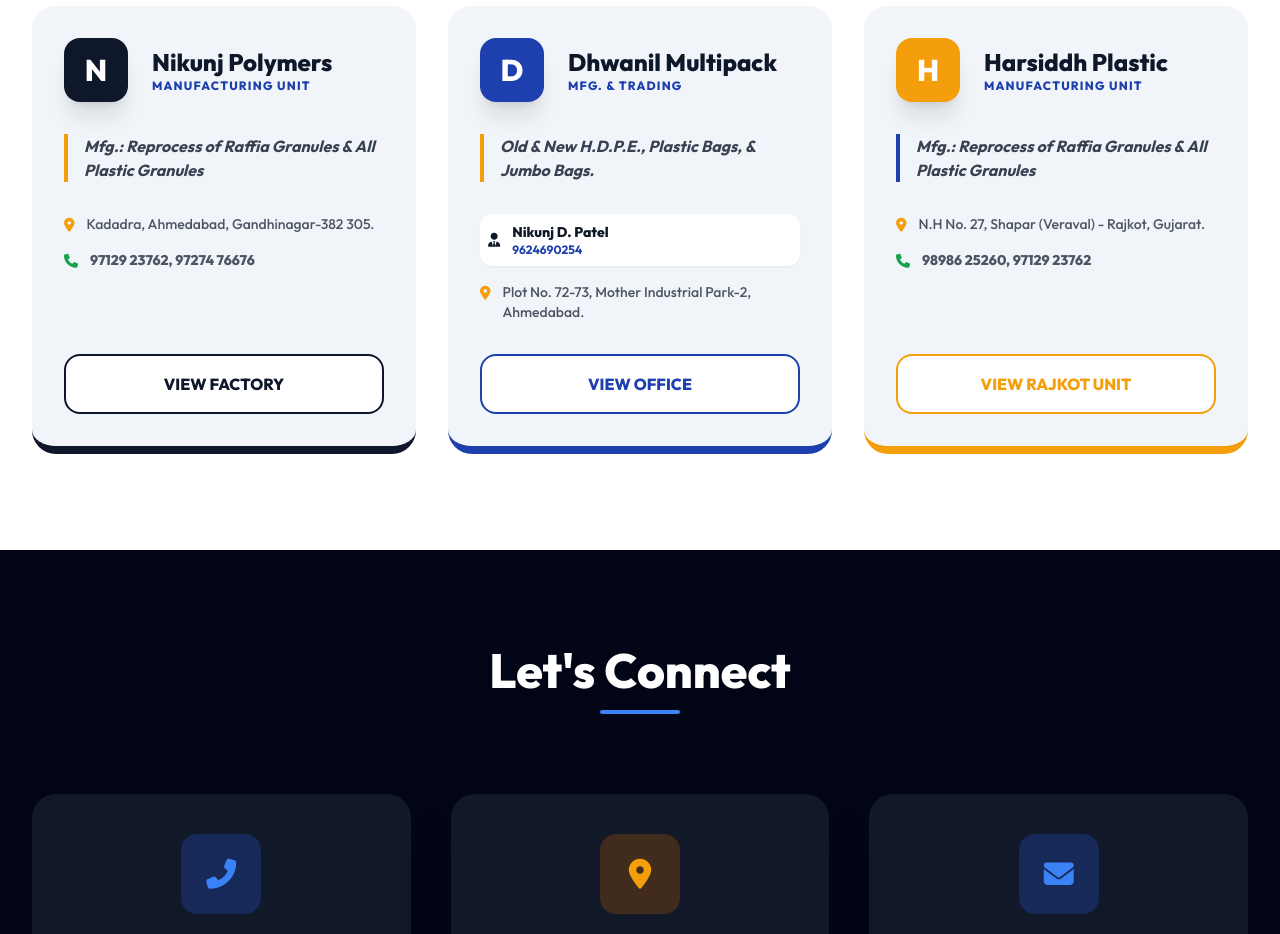
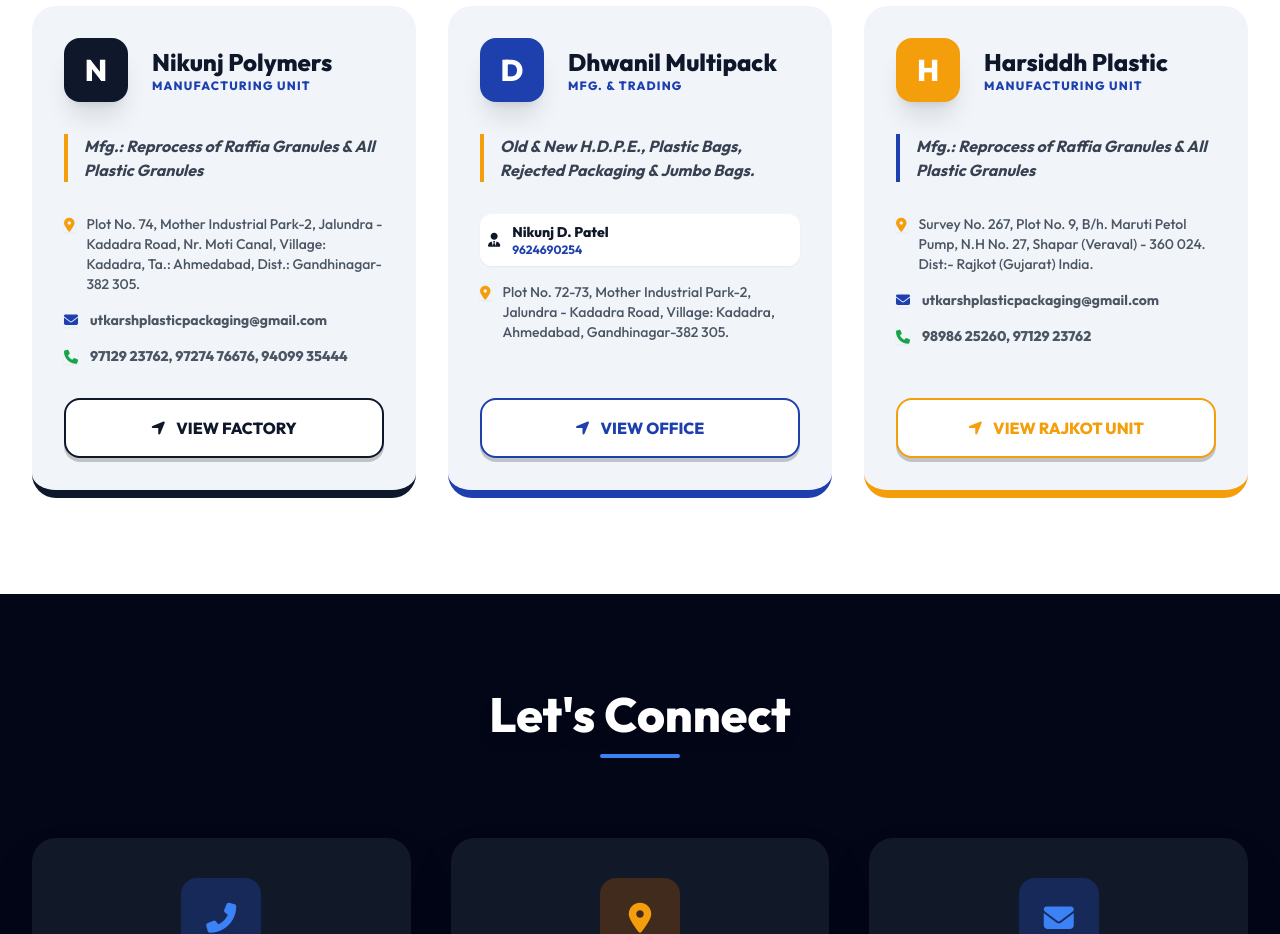
Before and after one commit to jeet0909/utkarshplasticpackaging, a plain HTML site: page index.html in a window 1280 px wide. Shown: the part 5880-6814 px from the top of the page. Drawn offline with nearby package versions, Linux system fonts and the light colour scheme.

Commit message:
Update index.html

```diff
--- a/index.html
+++ b/index.html
@@ -279,6 +279,7 @@
             </div>
 
             <div class="grid lg:grid-cols-3 gap-8">
+
                 <div class="bg-brand-light border-b-8 border-brand-dark p-8 rounded-3xl hover:shadow-3d-lg transition-all duration-500 transform hover:-translate-y-2 flex flex-col">
                     <div class="flex items-center gap-6 mb-8">
                         <div class="w-16 h-16 bg-brand-dark text-white rounded-2xl shadow-xl flex items-center justify-center text-3xl font-black">N</div>
@@ -287,19 +288,26 @@
                             <p class="text-xs text-brand-blue font-black uppercase tracking-widest">Manufacturing Unit</p>
                         </div>
                     </div>
+
                     <p class="text-gray-700 mb-8 font-bold text-base border-l-4 border-brand-gold pl-4 italic">Mfg.: Reprocess of Raffia Granules & All Plastic Granules</p>
+
                     <div class="space-y-4 text-sm text-gray-600 flex-grow">
                         <div class="flex items-start gap-3">
-                            <i class="fas fa-map-marker-alt text-brand-gold mt-1"></i>
-                            <p class="font-medium">Kadadra, Ahmedabad, Gandhinagar-382 305.</p>
+                            <i class="fas fa-map-marker-alt text-brand-gold mt-1 shadow-sm"></i>
+                            <p class="font-medium">Plot No. 74, Mother Industrial Park-2, Jalundra - Kadadra Road, Nr. Moti Canal, Village: Kadadra, Ta.: Ahmedabad, Dist.: Gandhinagar-382 305.</p>
+                        </div>
+                        <div class="flex items-center gap-3">
+                            <i class="fas fa-envelope text-brand-blue shadow-sm"></i>
+                            <a href="mailto:utkarshplasticpackaging@gmail.com" class="hover:underline font-bold">utkarshplasticpackaging@gmail.com</a>
                         </div>
                         <div class="flex items-start gap-3">
-                            <i class="fas fa-phone text-green-600 mt-1"></i>
-                            <p class="font-black">97129 23762, 97274 76676</p>
+                            <i class="fas fa-phone text-green-600 mt-1 shadow-sm"></i>
+                            <p class="font-black">97129 23762, 97274 76676, 94099 35444</p>
                         </div>
                     </div>
-                    <a href="https://www.google.com/maps/search/?api=1&query=Mother+Industrial+Park-2+Kadadra+Gandhinagar" target="_blank" class="mt-8 block w-full py-4 bg-white border-2 border-brand-dark text-brand-dark text-center rounded-2xl font-black hover:bg-brand-dark hover:text-white transition">
-                        VIEW FACTORY
+
+                    <a href="https://www.google.com/maps/search/?api=1&query=Mother+Industrial+Park-2+Kadadra+Gandhinagar" target="_blank" class="mt-8 block w-full py-4 bg-white border-2 border-brand-dark text-brand-dark text-center rounded-2xl font-black hover:bg-brand-dark hover:text-white transition shadow-3d-sm">
+                        <i class="fas fa-location-arrow mr-2"></i> VIEW FACTORY
                     </a>
                 </div>
 
@@ -311,7 +319,9 @@
                             <p class="text-xs text-brand-blue font-black uppercase tracking-widest">Mfg. & Trading</p>
                         </div>
                     </div>
-                    <p class="text-gray-700 mb-8 font-bold text-base border-l-4 border-brand-gold pl-4 italic">Old & New H.D.P.E., Plastic Bags, & Jumbo Bags.</p>
+
+                    <p class="text-gray-700 mb-8 font-bold text-base border-l-4 border-brand-gold pl-4 italic">Old & New H.D.P.E., Plastic Bags, Rejected Packaging & Jumbo Bags.</p>
+
                     <div class="space-y-4 text-sm text-gray-600 flex-grow">
                         <div class="flex items-center gap-3 bg-white p-2 rounded-xl shadow-sm">
                             <i class="fas fa-user-tie text-brand-dark"></i>
@@ -321,12 +331,13 @@
                             </div>
                         </div>
                         <div class="flex items-start gap-3">
-                            <i class="fas fa-map-marker-alt text-brand-gold mt-1"></i>
-                            <p class="font-medium">Plot No. 72-73, Mother Industrial Park-2, Ahmedabad.</p>
+                            <i class="fas fa-map-marker-alt text-brand-gold mt-1 shadow-sm"></i>
+                            <p class="font-medium">Plot No. 72-73, Mother Industrial Park-2, Jalundra - Kadadra Road, Village: Kadadra, Ahmedabad, Gandhinagar-382 305.</p>
                         </div>
                     </div>
-                    <a href="https://maps.app.goo.gl/Lv4Ac5B8Y5qzQLkd7?g_st=awb" target="_blank" class="mt-8 block w-full py-4 bg-white border-2 border-brand-blue text-brand-blue text-center rounded-2xl font-black hover:bg-brand-blue hover:text-white transition">
-                        VIEW OFFICE
+
+                    <a href="https://maps.app.goo.gl/Lv4Ac5B8Y5qzQLkd7?g_st=awb" target="_blank" class="mt-8 block w-full py-4 bg-white border-2 border-brand-blue text-brand-blue text-center rounded-2xl font-black hover:bg-brand-blue hover:text-white transition shadow-3d-sm">
+                        <i class="fas fa-location-arrow mr-2"></i> VIEW OFFICE
                     </a>
                 </div>
 
@@ -338,21 +349,29 @@
                             <p class="text-xs text-brand-blue font-black uppercase tracking-widest">Manufacturing Unit</p>
                         </div>
                     </div>
+
                     <p class="text-gray-700 mb-8 font-bold text-base border-l-4 border-brand-blue pl-4 italic">Mfg.: Reprocess of Raffia Granules & All Plastic Granules</p>
+
                     <div class="space-y-4 text-sm text-gray-600 flex-grow">
                         <div class="flex items-start gap-3">
-                            <i class="fas fa-map-marker-alt text-brand-gold mt-1"></i>
-                            <p class="font-medium">N.H No. 27, Shapar (Veraval) - Rajkot, Gujarat.</p>
+                            <i class="fas fa-map-marker-alt text-brand-gold mt-1 shadow-sm"></i>
+                            <p class="font-medium">Survey No. 267, Plot No. 9, B/h. Maruti Petol Pump, N.H No. 27, Shapar (Veraval) - 360 024. Dist:- Rajkot (Gujarat) India.</p>
+                        </div>
+                        <div class="flex items-center gap-3">
+                            <i class="fas fa-envelope text-brand-blue shadow-sm"></i>
+                            <a href="mailto:utkarshplasticpackaging@gmail.com" class="hover:underline font-bold">utkarshplasticpackaging@gmail.com</a>
                         </div>
                         <div class="flex items-start gap-3">
-                            <i class="fas fa-phone text-green-600 mt-1"></i>
+                            <i class="fas fa-phone text-green-600 mt-1 shadow-sm"></i>
                             <p class="font-black">98986 25260, 97129 23762</p>
                         </div>
                     </div>
-                    <a href="https://www.google.com/maps/search/Shapar+Veraval+Rajkot" target="_blank" class="mt-8 block w-full py-4 bg-white border-2 border-brand-gold text-brand-gold text-center rounded-2xl font-black hover:bg-brand-gold hover:text-white transition">
-                        VIEW RAJKOT UNIT
+
+                    <a href="https://www.google.com/maps/search/Shapar+Veraval+Rajkot" target="_blank" class="mt-8 block w-full py-4 bg-white border-2 border-brand-gold text-brand-gold text-center rounded-2xl font-black hover:bg-brand-gold hover:text-white transition shadow-3d-sm">
+                        <i class="fas fa-location-arrow mr-2"></i> VIEW RAJKOT UNIT
                     </a>
                 </div>
+
             </div>
         </div>
     </section>
```
